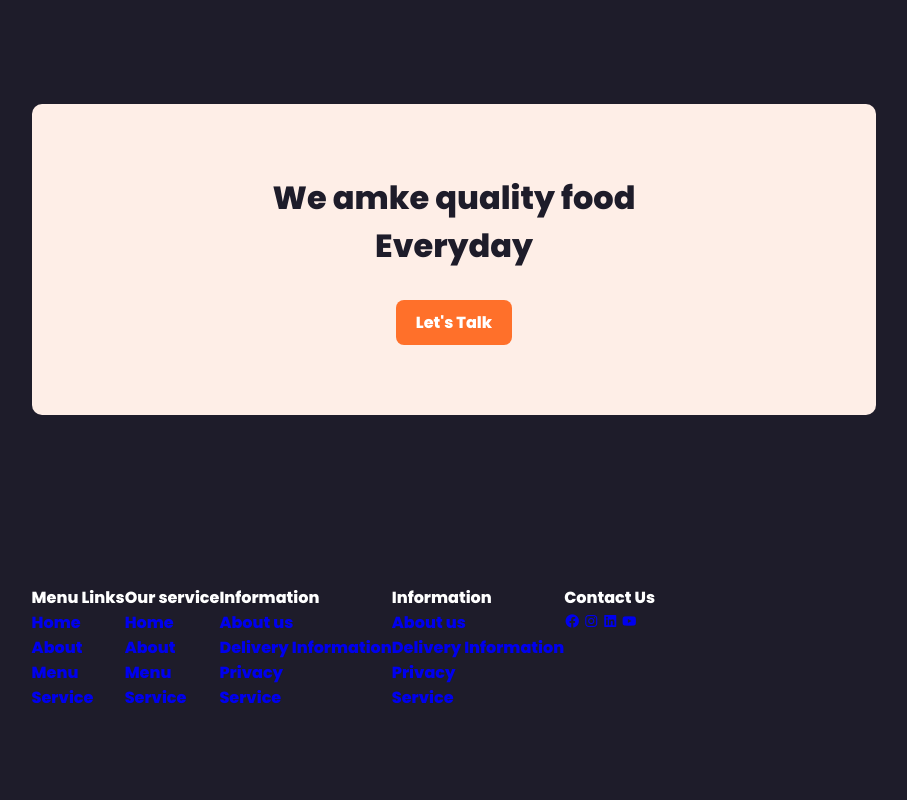
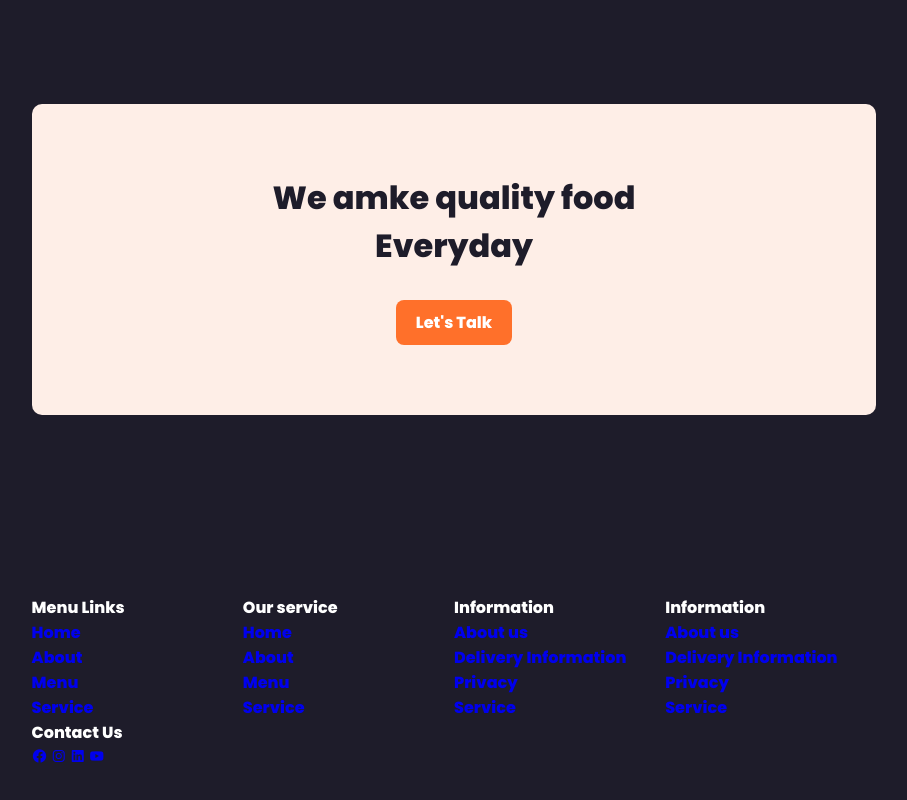
Before and after one commit to ihlasMert/web-page-16-Food-Restaurant-Website-Design, a plain HTML site: page index.html in a window 1280 px wide. Shown: the part 2306-3106 px from the top of the page, without its empty margins (186-1093 px from the left). Drawn offline with nearby package versions, Linux system fonts and the light colour scheme.

Commit message:
aaded html and css

```diff
--- a/styles.css
+++ b/styles.css
@@ -233,3 +233,10 @@ section {
   display: flex;
   flex-wrap: wrap;
 }
+.footer{
+  padding: 10px 0;
+
+}
+.col{
+  width: 25%;
+}
```
